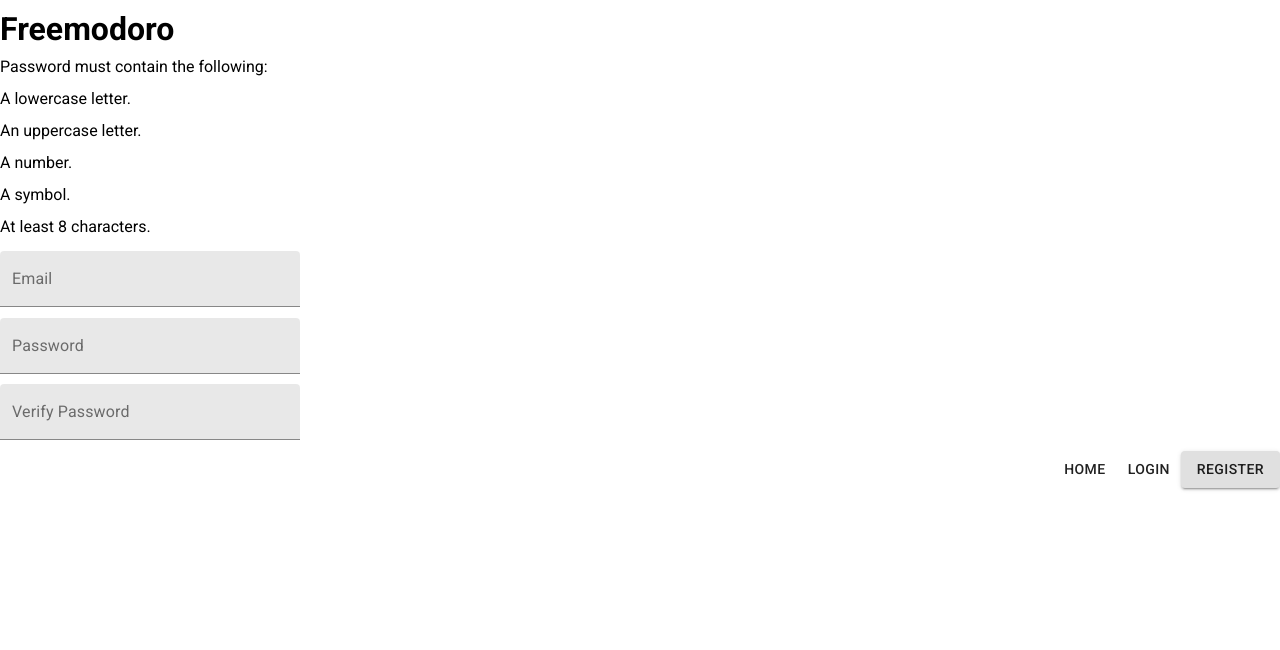
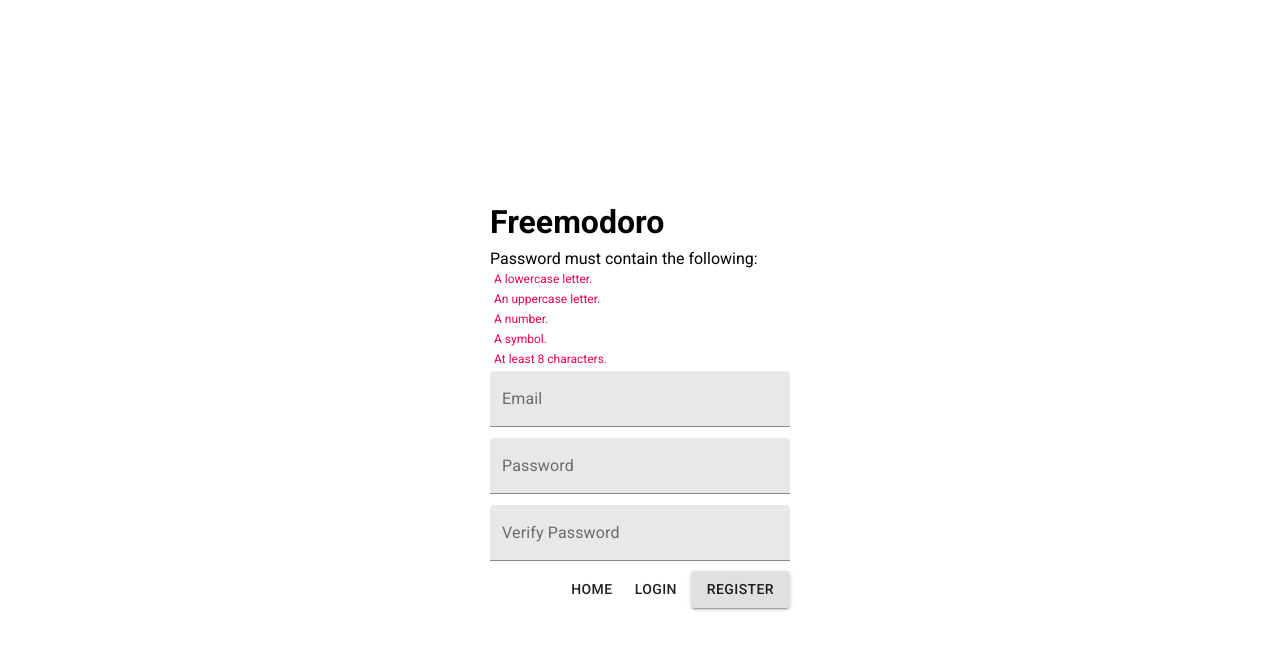
Before and after one commit to jaredblumer/freemodoro, a React (Create React App) app: page /register in a window 1280 px wide. Shown: the top 650 px of the page. Built offline with nearby package versions, Linux system fonts and the light colour scheme.

Commit message:
Style Register component

```diff
--- a/src/App.css
+++ b/src/App.css
@@ -1,5 +1,6 @@
 html,
 body {
+  background-color: #fff;
   font-family: "Roboto", sans-serif;
   font-size: 16px;
   line-height: 1em;
@@ -72,7 +73,8 @@ header div {
   text-align: right;
 }
 
-.login-container {
+.login-container,
+.register-container {
   align-items: center;
   display: flex;
   height: 100vh;
@@ -118,20 +120,20 @@ nav li {
   margin: 1em;
 }
 
-.password h2 {
-  font-size: 20px;
+.password-requirements {
+  margin-top: 20px;
 }
 
-.password p {
-  font-size: 14px;
+.password-requirements p {
+  font-size: 12px;
   margin: 4px;
 }
 
-.password .invalid {
-  color: red;
+.password-requirements .invalid {
+  color: #f50057;
 }
 
-.password .valid {
+.password-requirements .valid {
   color: green;
 }
 
@@ -139,7 +141,7 @@ nav li {
   transition: all 1s ease;
 }
 
-#register-button {
+#button-margin {
   margin-right: 3px;
 }
 
```
